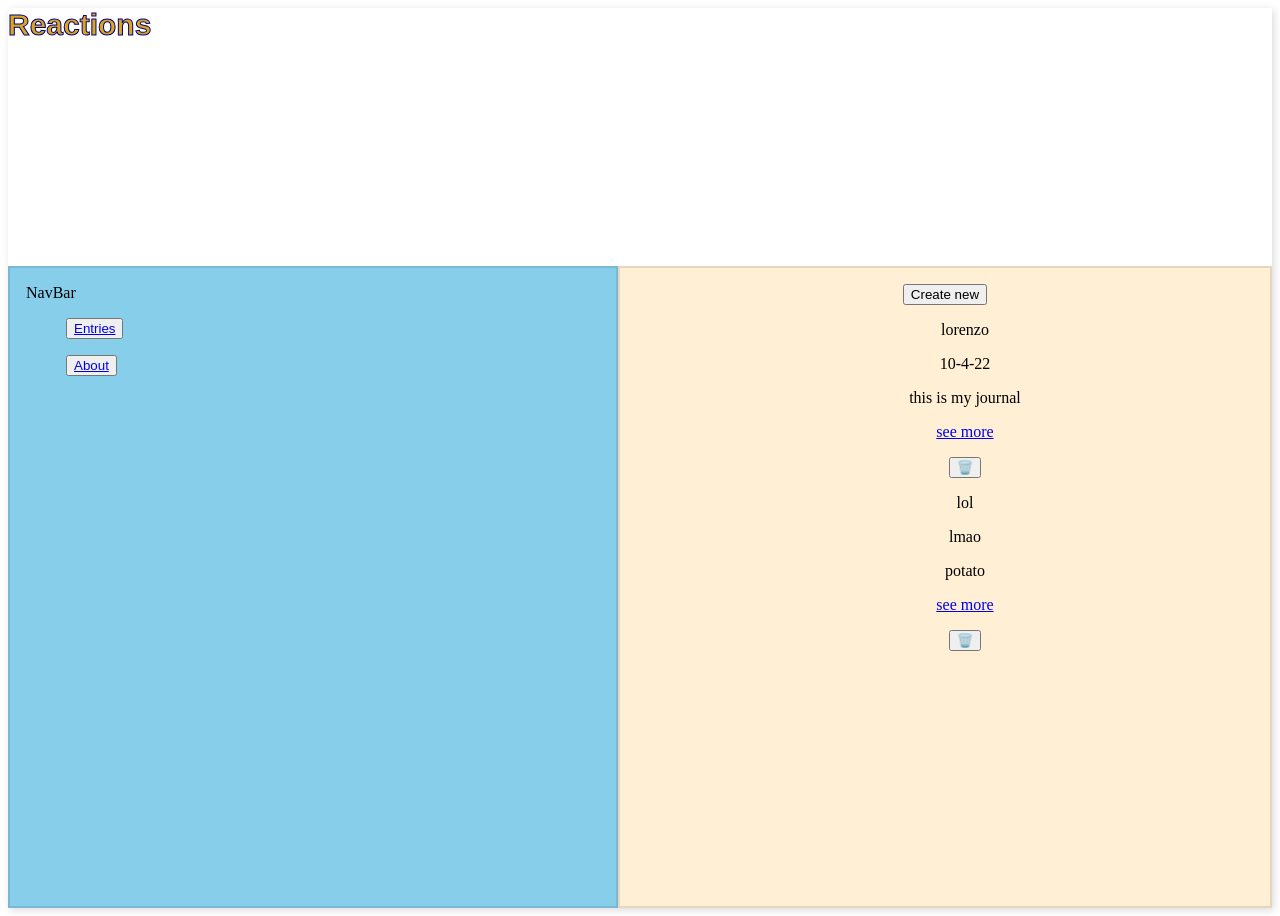
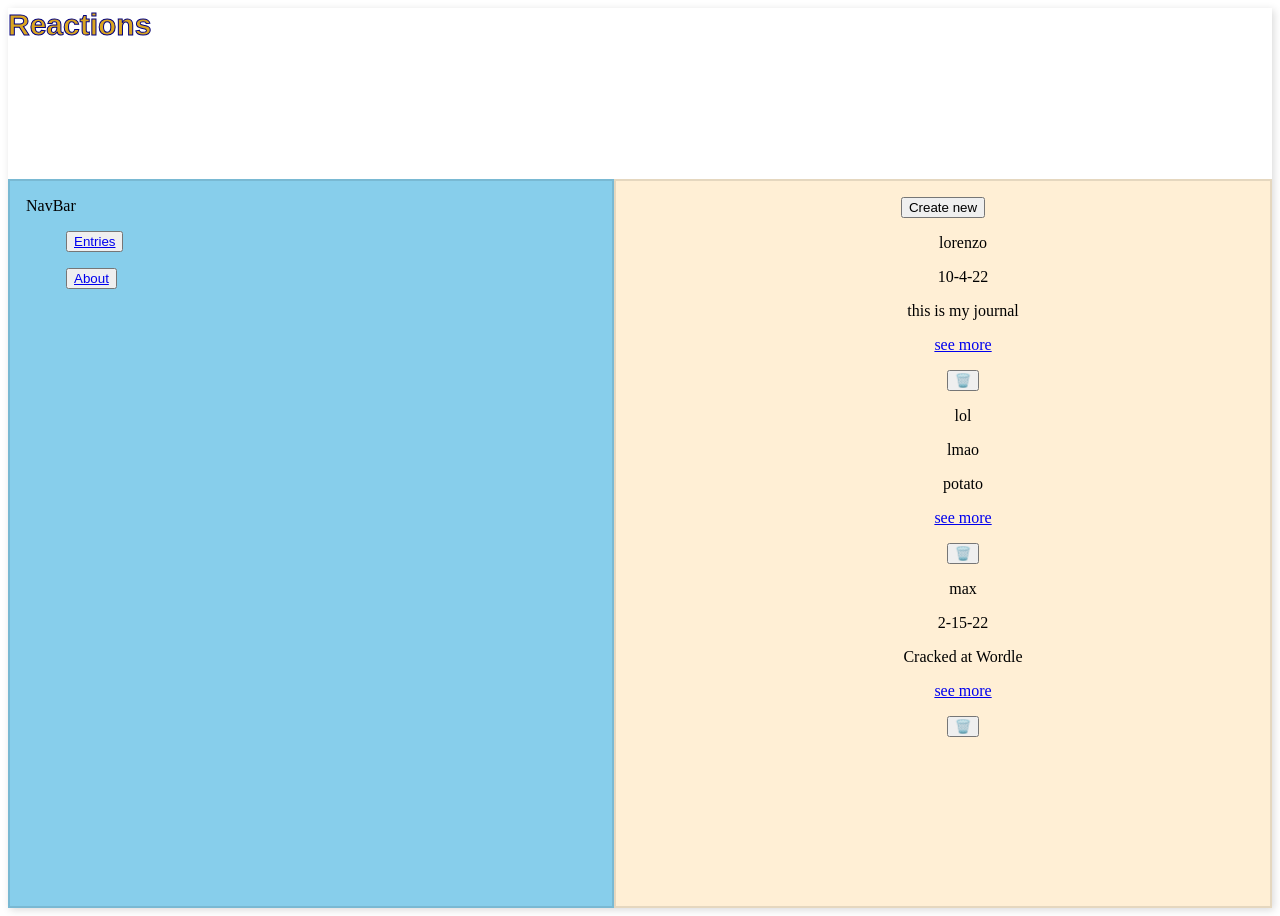
Before and after one commit to angelroundtrip/phase-2-group-project, a React (Create React App) app: page / in a window 1280 px wide. Built offline with nearby package versions, Linux system fonts and the light colour scheme; data requests are answered from the project's data file.

Commit message:
added journal viewer functionality

```diff
--- a/db.json
+++ b/db.json
@@ -11,6 +11,12 @@
       "date": "lmao",
       "body": "potato",
       "id": 3
+    },
+    {
+      "name": "max",
+      "date": "2-15-22",
+      "body": "Cracked at Wordle",
+      "id": 4
     }
   ]
 }
--- a/src/components/App.js
+++ b/src/components/App.js
@@ -1,4 +1,4 @@
-import {Switch, Route} from 'react-router-dom'
+import {Switch, Route, useHistory} from 'react-router-dom'
 import About from './About';
 import Header from './Header';
 import JournalEntries from './JournalEntries';
@@ -75,6 +75,7 @@ function App() {
       .then(setEntries)
   }, [] )
 
+  const history = useHistory()
 
   const newJournal = newEntry => {
     fetch(URL, {
@@ -82,7 +83,13 @@ function App() {
       headers: {'Content-Type': 'application/json'},
       body: JSON.stringify(newEntry)
     })
-    setEntries([...entries, newEntry])
+    .then(r => r.json())
+    .then(data => {
+      history.push(`/${data.id}`)
+
+      setEntries([...entries, data])
+
+    })
   }
 
   const deleteEntry = entry => {
--- a/src/components/JournalForm.js
+++ b/src/components/JournalForm.js
@@ -1,10 +1,13 @@
 import React, {useState} from 'react'
+
 
 function JournalForm({newJournal}) {
 
   const [name, setName] = useState('')
   const [date, setDate] = useState('')
   const [body, setBody] = useState('')
+
+
 
   const submitNewEntry = e => {
     e.preventDefault()
@@ -16,6 +19,7 @@ function JournalForm({newJournal}) {
     }
 
     newJournal(newObj)
+
   }
  // We want to go to the journal viewer after submitting a new entry
   return (
```
Also changed, not shown: src/components/NavBar.js (+2 -6 lines).
